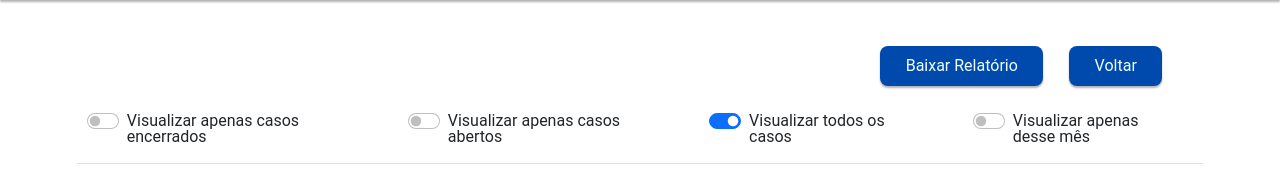
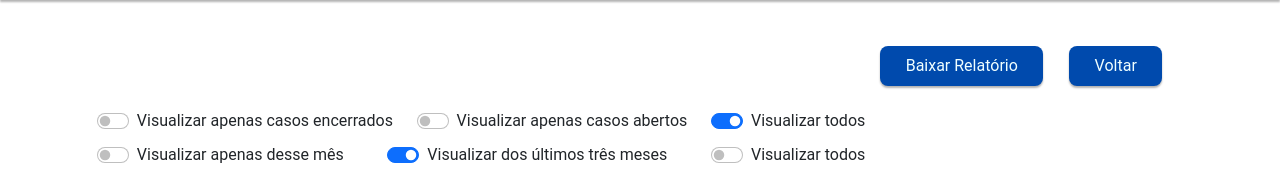
Before and after one commit to HetrisleyGomes/projeto-equipe-tecnologia, a Flask app: page /relatorio in a window 1280 px wide. Shown: the part 168-343 px from the top of the page. Run offline with Flask 3, Linux system fonts and the light colour scheme; data that the repository does not hold is empty; some libraries are stand-ins or nearby versions.

Commit message:
FEAT: Melhoria nos metodos de download de registros. Incluindo dados dos últimos três meses. E melhoria no código.

```diff
--- a/src/controllers/requisicao_controller.py
+++ b/src/controllers/requisicao_controller.py
@@ -161,14 +161,19 @@ class RequisicaoController:
             query = "SELECT * FROM requisicoes WHERE 1=1"
 
             if query_args[0] == 1:
+                # Requisições finalizadas
                 query += " AND status = 'Finalizado'"
-            if query_args[1] == 1:
+            elif query_args[1] == 1:
+                # Requisições abertas
                 query += " AND status != 'Finalizado'"
             if query_args[2] == 1:
-                mes_atual = datetime.now().month
-                ano_atual = datetime.now().year
-                query += f" AND EXTRACT(MONTH FROM data_emissao) = {mes_atual} AND EXTRACT(YEAR FROM data_emissao) = {ano_atual}"
+                # Deste mês
+                query += " AND data_emissao >= DATE_TRUNC('month', NOW())"
+            elif query_args[3] == 1:
+                # Dos últimos três meses
+                query += " AND data_emissao >= NOW() - INTERVAL '3 months'"
 
+            print(query)
             data = self.__repository.get_custom_query(query)
 
             return {"body": data, "status": 200}
--- a/src/main/routes/routes.py
+++ b/src/main/routes/routes.py
@@ -173,6 +173,7 @@ def download():
     casos_encerrados = request.args.get('casos_encerrados', 'false') == 'true'
     casos_abertos = request.args.get('casos_abertos', 'false') == 'true'
     desse_mes = request.args.get('desse_mes', 'false') == 'true'
+    tres_meses = request.args.get('tres_meses', 'false') == 'true'
 
     connection = get_db_connection()
     if connection is None:
@@ -182,14 +183,18 @@ def download():
     controller = RequisicaoController(repository)
 
     # Obtém os filtros aplicados
-    query_args = [0, 0, 0]
+    query_args = [0, 0, 0, 0]
     if casos_encerrados:
         query_args[0] = 1
-    if casos_abertos:
+    elif casos_abertos:
         query_args[1] = 1
     if desse_mes:
         query_args[2] = 1
+    elif tres_meses:
+        query_args[3] = 1
 
+    print("Query args:")
+    print(query_args)
     dados = controller.get_by_query(query_args)
 
     # Definir as colunas do relatório
--- a/src/main/static/styles/forms-buttons.css
+++ b/src/main/static/styles/forms-buttons.css
@@ -103,11 +103,18 @@
   max-width: 600px;
   margin: 5px 35px
 }
-
-
 .check-item {
   box-shadow: 0 2px 5px rgba(0, 0, 0, 0.1);
   margin-top: 0px;
 }
-
+.form-divs {
+    display: flex;
+    gap: 1vh;
+    flex-direction: column;
+}
+.form-check {
+    display: flex !important;
+    justify-content: space-between;
+    max-width: 70%;
+}
 /* fim do checkbox */
--- a/src/main/templates/relatorio.html
+++ b/src/main/templates/relatorio.html
@@ -6,30 +6,46 @@
         <a href="/" class="btn">Voltar</a>
     </div>
     <form id="filtro-form">
-        <div class="effects-area">
-            <div class="form-check form-switch">
+        <div class="form-divs">
+            <div class="form-check d-flex">
+                <div class="form-switch">
                     <input class="form-check-input" type="radio" name="radio-casos" id="casos_encerrados">
                     <label class="label-switch" for="casos_encerrados">
                         Visualizar apenas casos encerrados
                     </label>
                 </div>
-            <div class="form-check form-switch">
+                <div class="form-switch">
                     <input class="form-check-input" type="radio" name="radio-casos" id="casos_abertos">
                     <label class="label-switch" for="casos_abertos">
                     Visualizar apenas casos abertos
                 </label>
                 </div>
-            <div class="form-check form-switch">
+                <div class="form-switch">
                     <input class="form-check-input" type="radio" name="radio-casos" id="casos_todos" checked>
                     <label class="label-switch" for="casos_todos">
-                    Visualizar todos os casos
+                        Visualizar todos
                     </label>
                 </div>
-            <div class="form-check form-switch">
-                <input class="form-check-input" type="checkbox" id="desse_mes">
+            </div>
+            <div class="form-check  d-flex">
+                <div class="form-switch">
+                    <input class="form-check-input" type="radio" name="radio-time" id="desse_mes">
                     <label class="label-switch" for="desse_mes">
                         Visualizar apenas desse mês
                     </label>
+                </div>
+                <div class="form-switch">
+                    <input class="form-check-input" type="radio" name="radio-time" id="tres_meses" checked>
+                    <label class="label-switch" for="tres_meses">
+                        Visualizar dos últimos três meses
+                    </label>
+                </div>
+                <div class="form-switch">
+                    <input class="form-check-input" type="radio" name="radio-time" id="todos">
+                    <label class="label-switch" for="todos">
+                        Visualizar todos
+                    </label>
+                </div>
             </div>
         </div>
     </form>
@@ -118,6 +134,7 @@
         let casosEncerrados = document.getElementById("casos_encerrados").checked;
         let casosAbertos = document.getElementById("casos_abertos").checked;
         let desseMes = document.getElementById("desse_mes").checked;
+        let tresMeses = document.getElementById("tres_meses").checked;
 
         // Cria a URL com os filtros aplicados
         let url = '/download?';
@@ -130,6 +147,9 @@
         if (desseMes) {
             url += 'desse_mes=true&';
         }
+        if (tresMeses){
+            url += 'tres_meses=true';
+        }
 
         // Remove o último "&" caso exista
         url = url.endsWith('&') ? url.slice(0, -1) : url;
```
Lines whose indentation alone changed are shown as unchanged.
